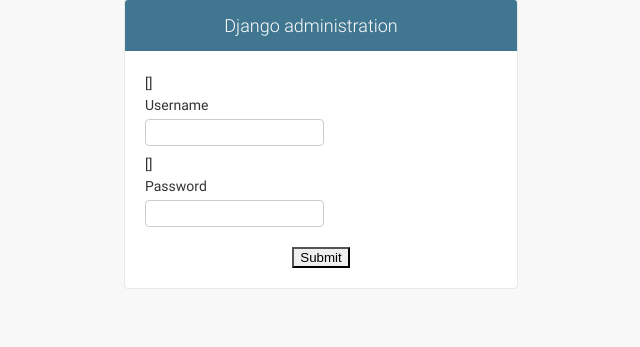
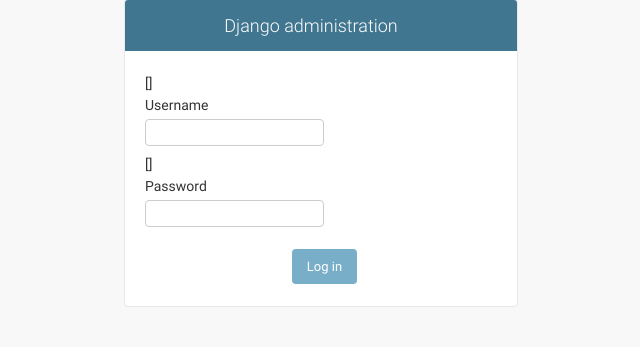
Before and after one commit to formatcom/django-recaptcha-v3, a Django app: template recaptcha/templates/admin/login.html in a window 1280 px wide. Shown: the part 101-448 px from the top of the page, without its empty margins (319-959 px from the left). Run offline with Django 3.2, Linux system fonts and the light colour scheme; the template is opened without the code that fills it: most values are stand-ins (such as "Sample title", 1, 10 or a date in 2020); form fields are guessed from the names that the template uses; some libraries are stand-ins or nearby versions.

Commit message:
commit 2

```diff
--- a/recaptcha/templates/admin/login.html
+++ b/recaptcha/templates/admin/login.html
@@ -63,15 +63,16 @@
 
 <script>
 function onSubmit(token) {
-	document.getElementById("demo-form").submit();
+	document.getElementById("login-form").submit();
 }
 </script>
 
-	<button class="g-recaptcha"
+    <label>&nbsp;</label>
+	<input type="submit" class="g-recaptcha"
         data-sitekey="6Ld-apUaAAAAAPIjBi3BlUKK_DP4Tl9WTYhJdbwQ"
         data-callback='onSubmit'
 				data-style='hola'
-        data-action='submit'>Submit</button>
+				data-action='submit' value="{% trans 'Log in' %}">
   </div>
 </form>
 
```
